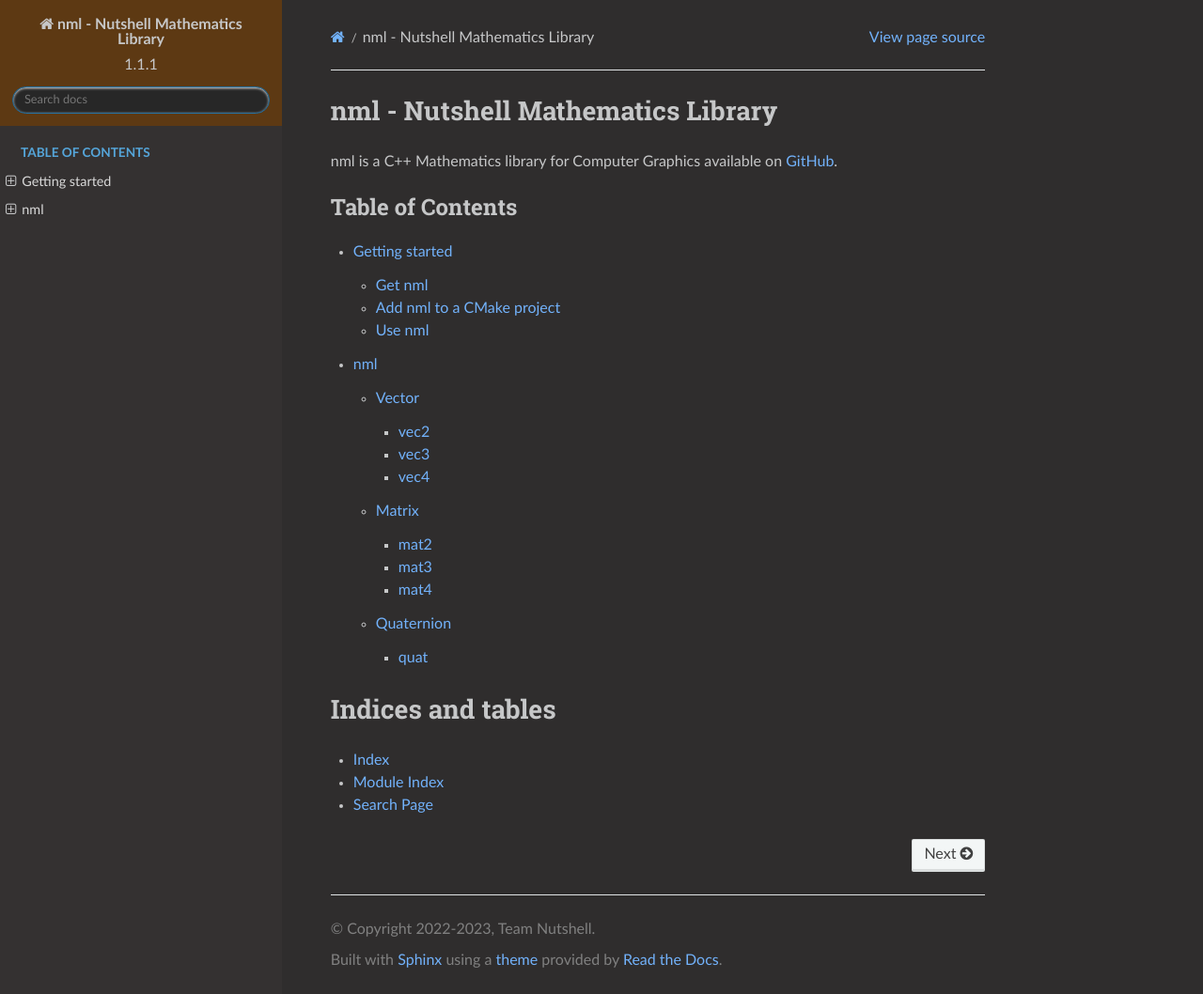
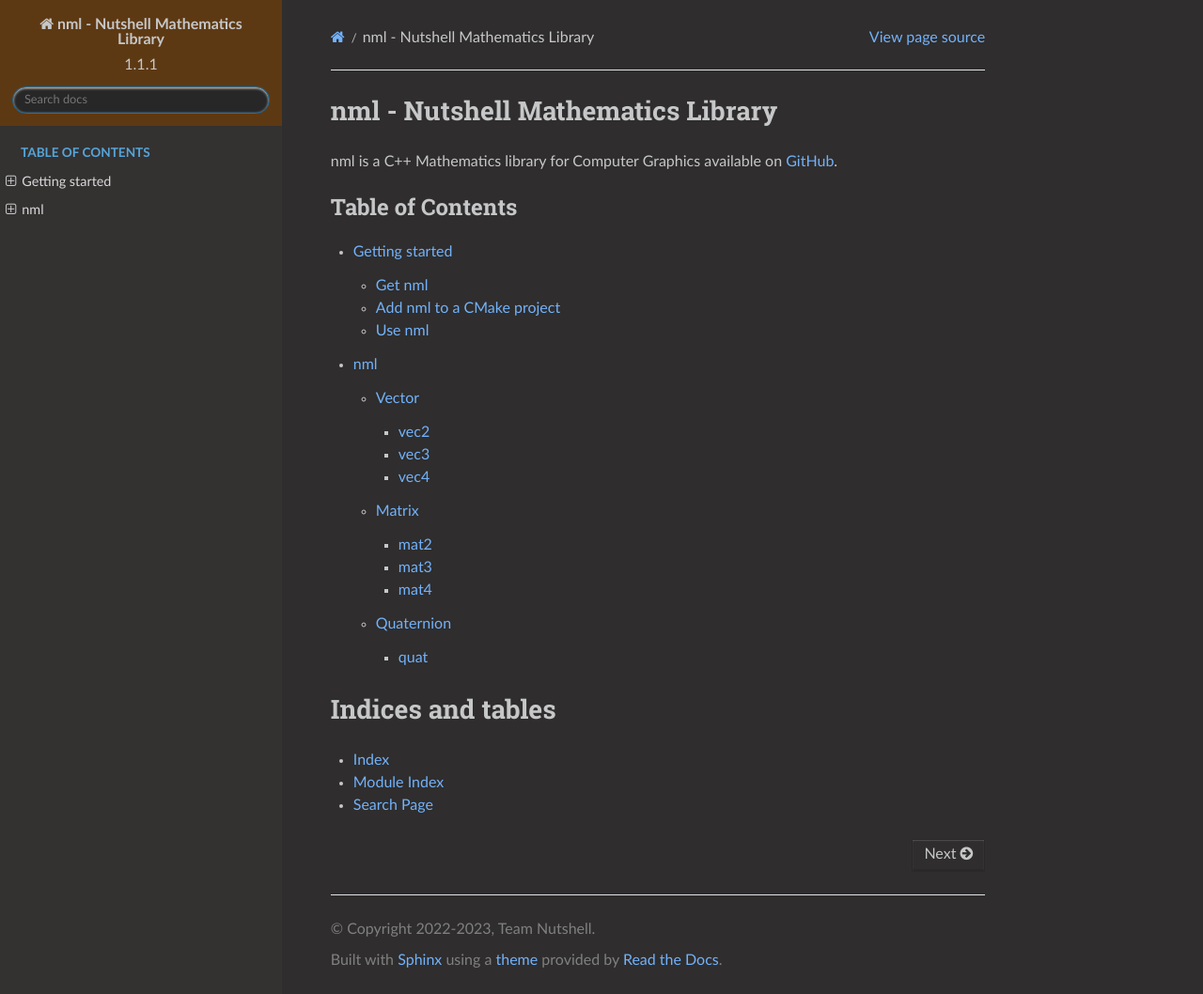
Before and after one commit to Team-Nutshell/nml, a Sphinx documentation site: the page built from docs/source/index.rst, in a window 1280 px wide and 1058 px high. Shown: the whole window at 94% size. Built offline with Sphinx 7.4.7 and the Read the Docs theme 2.0.0, drawn with Linux system fonts in a browser that asks for light colours.

Commit message:
add some important properties

```diff
--- a/docs/source/_static/custom.css
+++ b/docs/source/_static/custom.css
@@ -63,18 +63,18 @@ body {
 }
 
 .btn-neutral {
-	color: #c6c7c8;
-	background-color: #2f2d2d;
+	color: #c6c7c8 !important;
+	background-color: #2f2d2d !important;
 }
 
 .btn-neutral:hover {
-	color: #c6c7c8;
-	background-color: #272727;
+	color: #c6c7c8 !important;
+	background-color: #272727 !important;
 }
 
 .btn-neutral:visited {
 	color: #c6c7c8 !important;
-	background-color: #2f2d2d;
+	background-color: #2f2d2d !important;
 }
 
 a {
```
